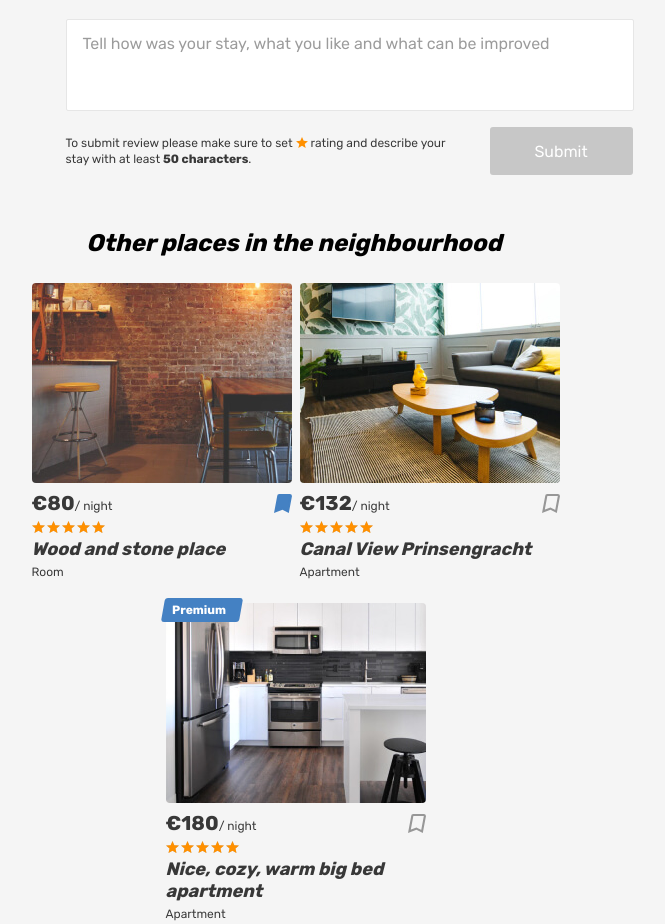
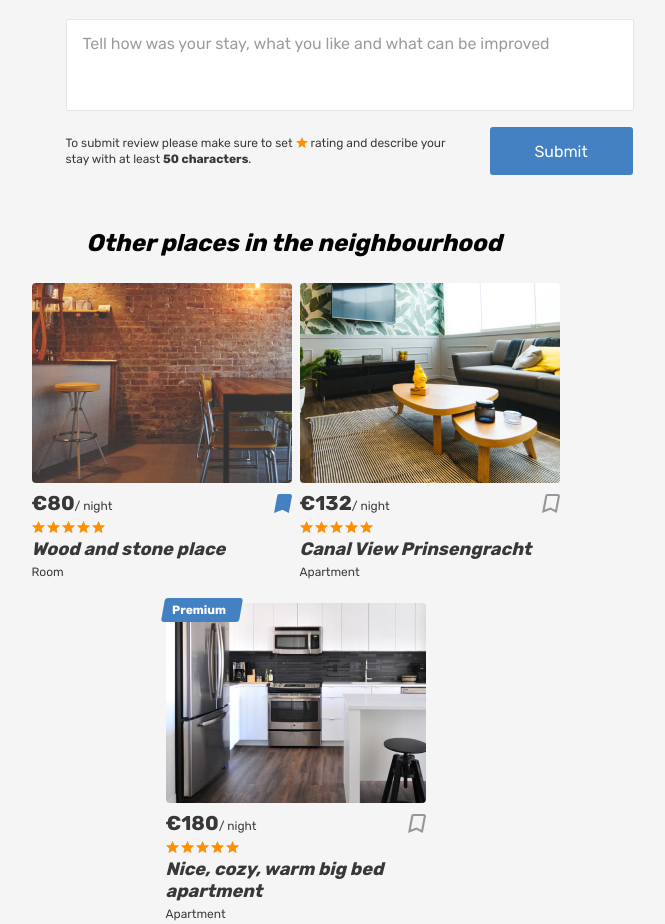
Before and after one commit to htmlacademy-react/1370879-six-cities-16, a React (Vite) app: page /offer/2b1d1f4b-990c-4e1a-abe5-d0405da10fff in a window 1280 px wide. Shown: the part 1225-2149 px from the top of the page, without its empty margins (344-1009 px from the left). Built offline with nearby package versions, Linux system fonts and the light colour scheme.

Commit message:
start operating on module5 task1

```diff
--- a/src/components/review-form/review-form.tsx
+++ b/src/components/review-form/review-form.tsx
@@ -5,29 +5,36 @@ function ReviewForm() {
   const [formData, setFormData] = useState({
     textarea: ''
   });
+  const [isDisabled, setIsDisabled] = useState(false);
+
+  // console.log(formData.textarea);
+
+  // console.log(buttonRef);
 
   const handleFieldChange = (evt: ChangeEvent<HTMLTextAreaElement>) => {
-    // console.log('changes have been made');
     const { name, value } = evt.target;
     setFormData({
       ...formData,
       [name]: value
     });
 
-    // console.log(name, value);
+    if (value.length === 10) {
+      setIsDisabled(true);
+    }
   };
+
   return (
     <form className="reviews__form form" action="#" method="post">
       <label className="reviews__label form__label" htmlFor="review">Your review</label>
       <div className="reviews__rating-form form__rating">
         <FormRating />
       </div>
-      <textarea onChange={handleFieldChange} value={formData.textarea} className="reviews__textarea form__textarea" id="review" name="review" placeholder="Tell how was your stay, what you like and what can be improved"></textarea>
+      <textarea onChange={handleFieldChange} defaultValue={formData.textarea} className="reviews__textarea form__textarea" id="review" name="review" placeholder="Tell how was your stay, what you like and what can be improved"></textarea>
       <div className="reviews__button-wrapper">
         <p className="reviews__help">
           To submit review please make sure to set <span className="reviews__star">rating</span> and describe your stay with at least <b className="reviews__text-amount">50 characters</b>.
         </p>
-        <button className="reviews__submit form__submit button" type="submit" disabled>Submit</button>
+        <button className="reviews__submit form__submit button" type="submit" disabled={isDisabled}>Submit</button>
       </div>
     </form>
   );
```
